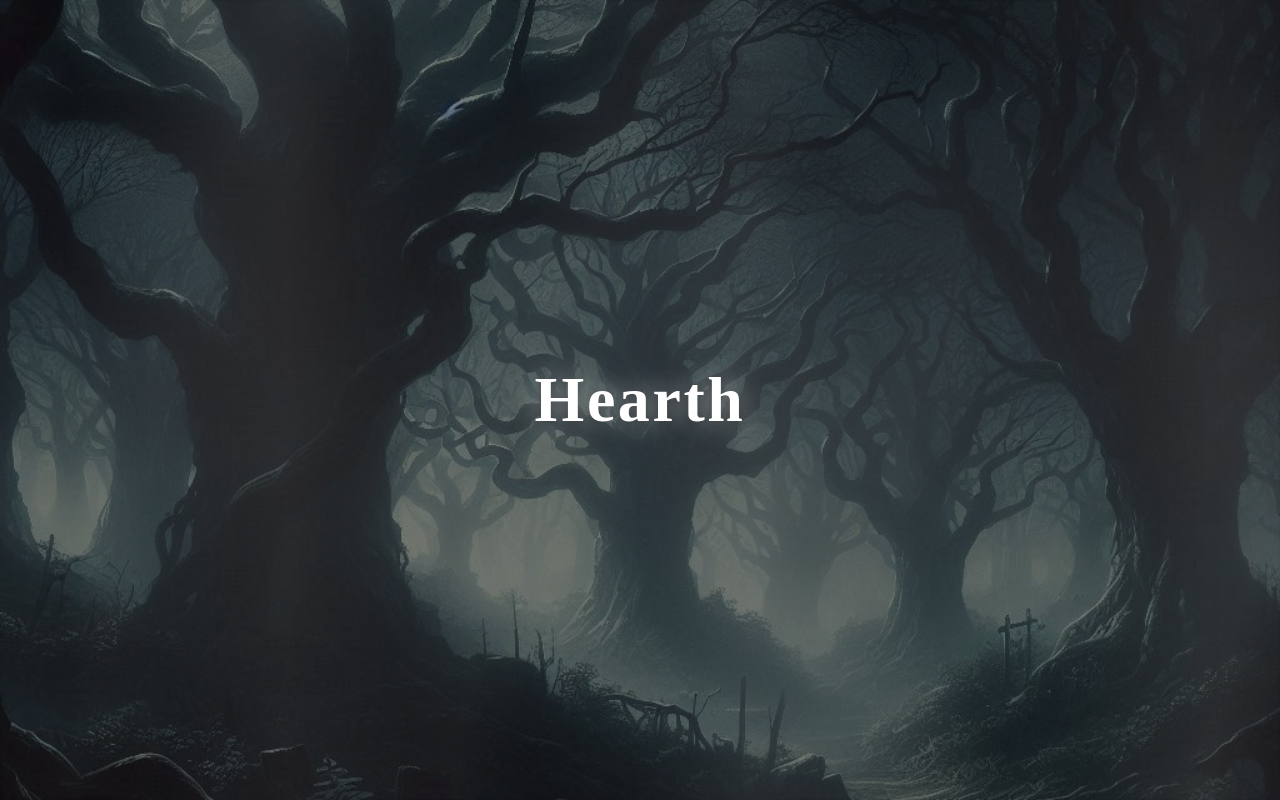
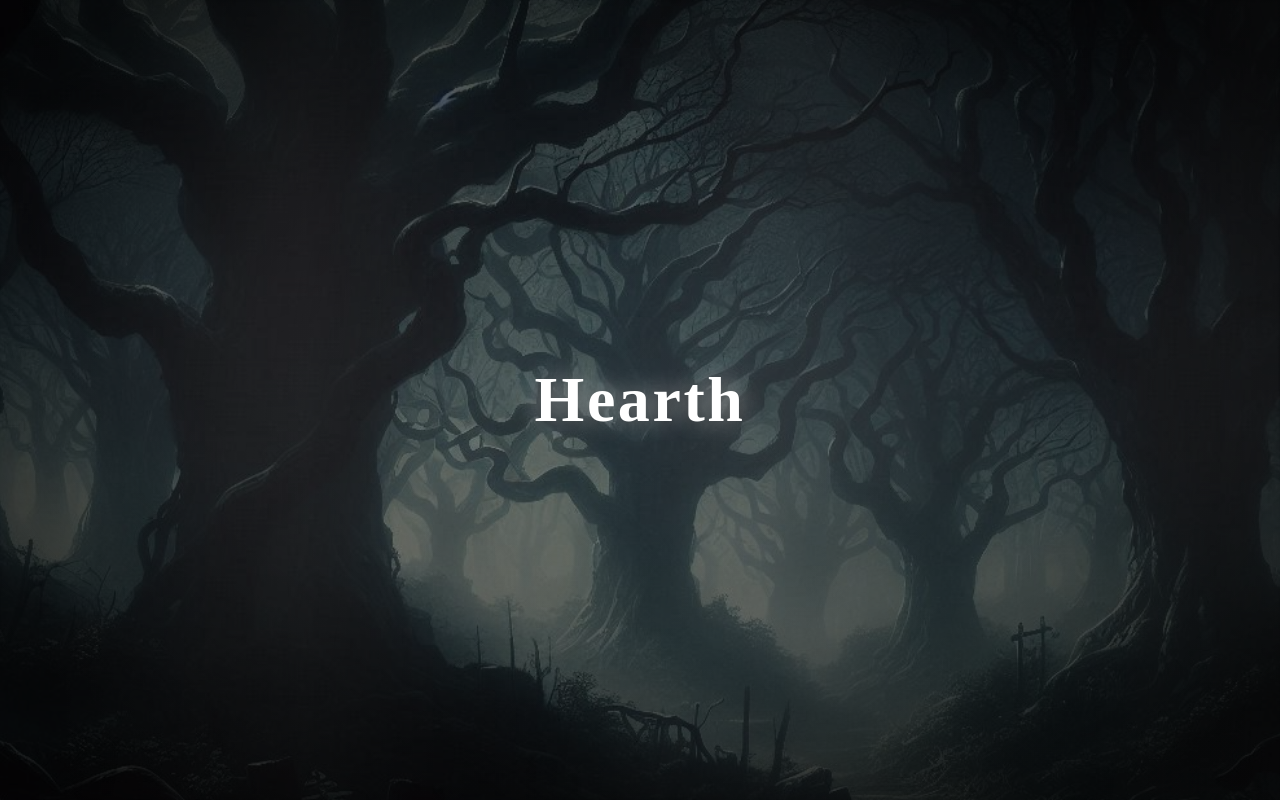
Before and after one commit to Nickinicha/hearth-new, a React (Vite) app: page / in a window 1280 px wide. Built offline with nearby package versions, Linux system fonts and the light colour scheme.

Commit message:
1st layer

```diff
--- a/src/App.css
+++ b/src/App.css
@@ -9,7 +9,7 @@
   justify-content: center;
 }
 
-/* Layer 1 — forest background */
+/* Layer 1 — forest background (slow zoom “into” the scene) */
 .forest-bg {
   position: absolute;
   inset: 0;
@@ -18,9 +18,21 @@
   background-size: cover;
   background-position: center;
   background-repeat: no-repeat;
+  transform-origin: center center;
+  will-change: transform;
+  animation: forestZoom 30s ease-out forwards;
 }
 
-/* Layer 2 — fog (multiple speeds, left → right) */
+@keyframes forestZoom {
+  0% {
+    transform: scale(1);
+  }
+  100% {
+    transform: scale(1.09);
+  }
+}
+
+/* Layer 2 — fog: white, semi-transparent, slow L → R, seamless loops */
 .fog {
   position: absolute;
   inset: 0;
@@ -29,71 +41,66 @@
 }
 
 .fog-1 {
+  z-index: 1;
   background: repeating-linear-gradient(
     90deg,
     rgba(255, 255, 255, 0) 0px,
-    rgba(255, 255, 255, 0.06) 100px,
-    rgba(255, 255, 255, 0.18) 220px,
-    rgba(255, 255, 255, 0.07) 340px,
-    rgba(255, 255, 255, 0) 460px
+    rgba(255, 255, 255, 0.05) 120px,
+    rgba(255, 255, 255, 0.14) 260px,
+    rgba(255, 255, 255, 0.06) 400px,
+    rgba(255, 255, 255, 0) 520px
   );
-  background-size: 460px 100%;
-  opacity: 0.85;
-  animation: fogScroll 55s linear infinite;
+  background-size: 520px 100%;
+  opacity: 0.72;
+  filter: blur(0.5px);
+  animation: fogDriftA 95s linear infinite;
 }
 
 .fog-2 {
   z-index: 2;
-  background: radial-gradient(
-      ellipse 120% 80% at 30% 50%,
-      rgba(255, 255, 255, 0.22) 0%,
-      transparent 55%
+  background:
+    radial-gradient(
+      ellipse 140% 90% at 25% 45%,
+      rgba(255, 255, 255, 0.18) 0%,
+      transparent 50%
     ),
     radial-gradient(
-      ellipse 100% 70% at 70% 40%,
-      rgba(255, 255, 255, 0.15) 0%,
-      transparent 50%
+      ellipse 110% 75% at 75% 55%,
+      rgba(255, 255, 255, 0.12) 0%,
+      transparent 48%
     );
-  background-size: 200% 100%;
-  opacity: 0.55;
-  animation: fogDriftWide 78s linear infinite;
+  background-size: 220% 100%;
+  opacity: 0.5;
+  filter: blur(1.5px);
+  animation: fogDriftB 130s linear infinite;
 }
 
 .fog-3 {
   z-index: 3;
   background: repeating-linear-gradient(
-    105deg,
+    98deg,
     rgba(255, 255, 255, 0) 0px,
-    rgba(255, 255, 255, 0.04) 80px,
-    rgba(255, 255, 255, 0.12) 180px,
-    rgba(255, 255, 255, 0.05) 280px,
-    rgba(255, 255, 255, 0) 380px
+    rgba(255, 255, 255, 0.03) 100px,
+    rgba(255, 255, 255, 0.1) 240px,
+    rgba(255, 255, 255, 0.04) 360px,
+    rgba(255, 255, 255, 0) 480px
   );
-  background-size: 380px 100%;
-  opacity: 0.7;
-  filter: blur(1px);
-  animation: fogScrollFast 38s linear infinite;
+  background-size: 480px 100%;
+  opacity: 0.62;
+  filter: blur(2px);
+  animation: fogDriftC 68s linear infinite;
 }
 
-@keyframes fogScroll {
+@keyframes fogDriftA {
   0% {
     background-position: 0 0;
   }
   100% {
-    background-position: 460px 0;
+    background-position: 520px 0;
   }
 }
 
-@keyframes fogScrollFast {
-  0% {
-    background-position: 0 0;
-  }
-  100% {
-    background-position: 380px 0;
-  }
-}
-
-@keyframes fogDriftWide {
+@keyframes fogDriftB {
   0% {
     background-position: 0% 50%;
   }
@@ -102,19 +109,42 @@
   }
 }
 
-/* Layer 3 — dark overlay */
+@keyframes fogDriftC {
+  0% {
+    background-position: 0 0;
+  }
+  100% {
+    background-position: 480px 0;
+  }
+}
+
+/* Layer 3 — general darken */
 .dark-overlay {
   position: absolute;
   inset: 0;
   z-index: 4;
   pointer-events: none;
-  background: rgba(0, 0, 0, 0.48);
+  background: rgba(0, 0, 0, 0.42);
 }
 
-/* Layer 4 — title */
+/* Layer 3b — subtle vignette (edges darker, center clearer) */
+.vignette {
+  position: absolute;
+  inset: 0;
+  z-index: 5;
+  pointer-events: none;
+  background: radial-gradient(
+    ellipse 65% 60% at 50% 48%,
+    rgba(0, 0, 0, 0) 0%,
+    rgba(0, 0, 0, 0.25) 55%,
+    rgba(0, 0, 0, 0.72) 100%
+  );
+}
+
+/* Layer 4 — title: 3s fade in, then infinite soft glow pulse */
 .title {
   position: relative;
-  z-index: 5;
+  z-index: 6;
   margin: 0;
   color: #fff;
   font-size: 64px;
@@ -122,20 +152,38 @@
   letter-spacing: 0.04em;
   text-align: center;
   text-shadow:
-    0 0 24px rgba(255, 255, 255, 0.45),
-    0 0 48px rgba(255, 255, 255, 0.2),
-    0 2px 12px rgba(0, 0, 0, 0.6);
+    0 0 18px rgba(255, 255, 255, 0.38),
+    0 0 36px rgba(255, 255, 255, 0.14),
+    0 2px 14px rgba(0, 0, 0, 0.65);
   opacity: 0;
-  animation: titleFadeIn 1.4s ease-out 0.15s forwards;
+  animation:
+    titleFadeIn 3s ease-out forwards,
+    titleGlowPulse 4s ease-in-out 3s infinite;
 }
 
 @keyframes titleFadeIn {
   from {
     opacity: 0;
-    filter: blur(4px);
+    filter: blur(6px);
   }
   to {
     opacity: 1;
     filter: blur(0);
   }
 }
+
+@keyframes titleGlowPulse {
+  0%,
+  100% {
+    text-shadow:
+      0 0 18px rgba(255, 255, 255, 0.38),
+      0 0 36px rgba(255, 255, 255, 0.14),
+      0 2px 14px rgba(0, 0, 0, 0.65);
+  }
+  50% {
+    text-shadow:
+      0 0 28px rgba(255, 255, 255, 0.62),
+      0 0 52px rgba(255, 255, 255, 0.26),
+      0 2px 14px rgba(0, 0, 0, 0.65);
+  }
+}
--- a/src/App.jsx
+++ b/src/App.jsx
@@ -8,6 +8,7 @@ export default function App() {
       <div className="fog fog-2" aria-hidden="true" />
       <div className="fog fog-3" aria-hidden="true" />
       <div className="dark-overlay" aria-hidden="true" />
+      <div className="vignette" aria-hidden="true" />
       <h1 className="title">Hearth</h1>
     </div>
   )
```
